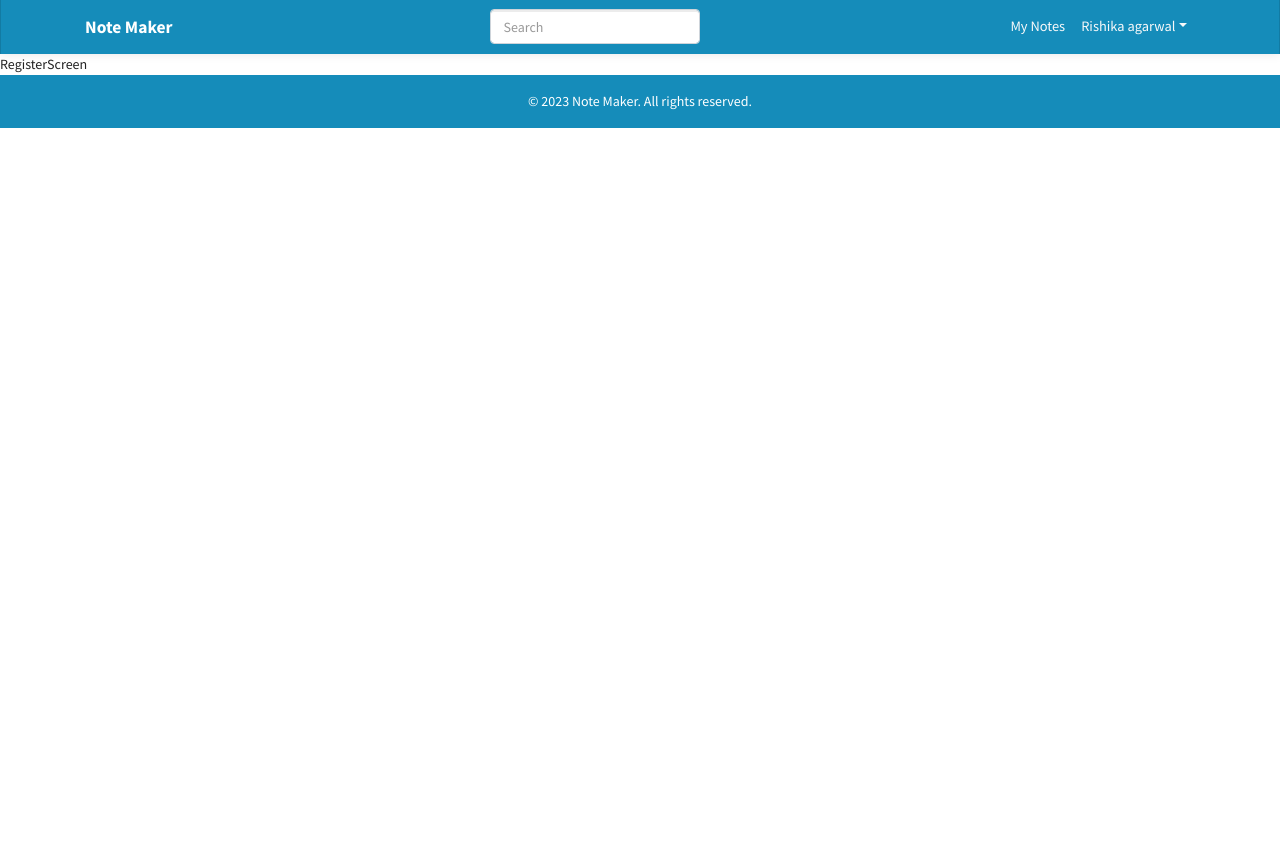
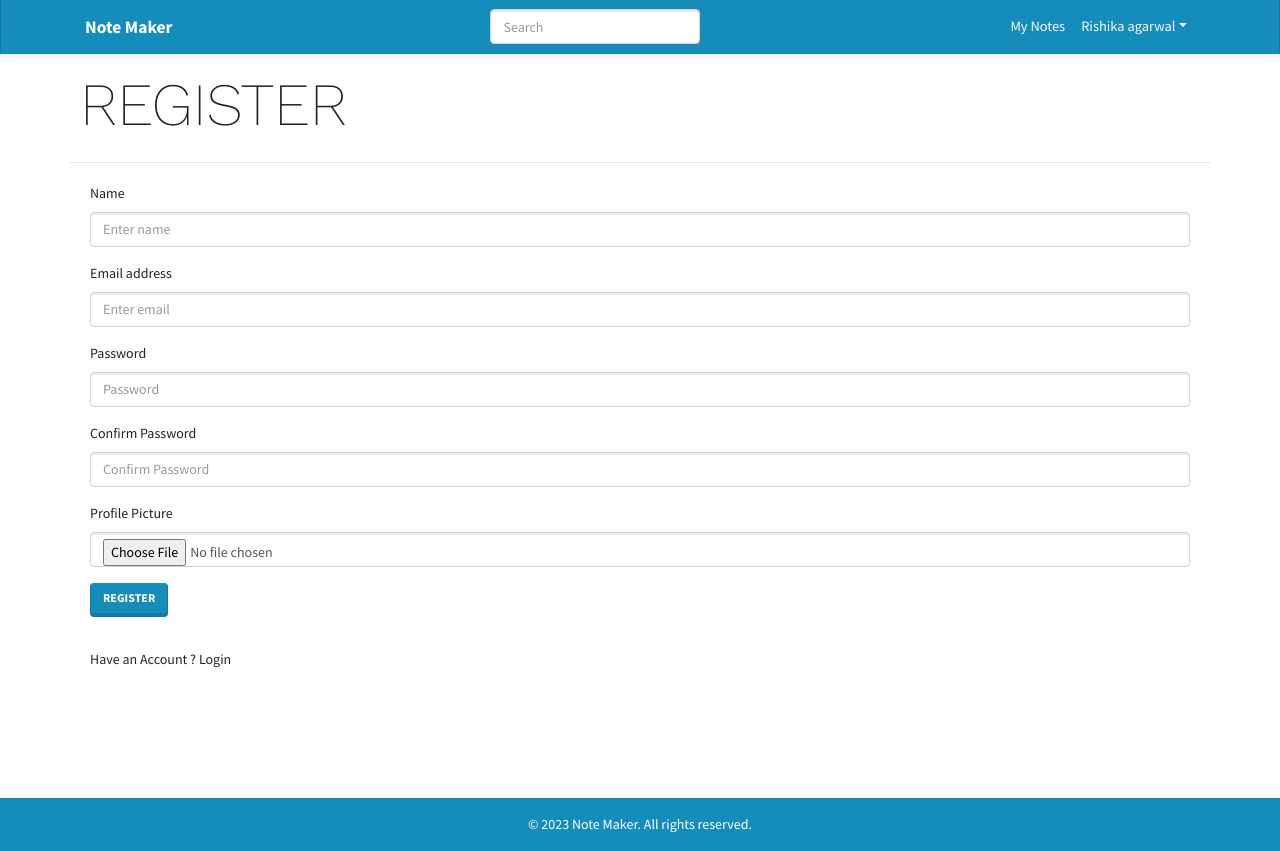
Before and after one commit to Rishika-993/NoteMaker, a React (Create React App) app in the folder frontend/: page /register in a window 1280 px wide. Before the commit the page ends 800 px from the top, so only its background shows below. Built offline with nearby package versions, Linux system fonts and the light colour scheme.

Commit message:
feat: Implement registration screen with form handling, validation, and user feedback

```diff
--- /dev/null
+++ b/frontend/src/screens/RegisterScreen/RegisterScreen.css
@@ -0,0 +1,5 @@
+.loginContainer {
+    display: flex;
+    flex-direction: column;
+    margin: 20px;
+}
--- a/frontend/src/screens/RegisterScreen/RegisterScreen.js
+++ b/frontend/src/screens/RegisterScreen/RegisterScreen.js
@@ -1,8 +1,118 @@
-import React from 'react'
+import { useState } from 'react';
+import MainScreen from '../../components/MainScreen'
+import { Button, Col, Form, Row } from 'react-bootstrap'
+import { Link } from 'react-router-dom'
+import ErrorMessage from '../../components/ErrorMessage';
+import axios from 'axios';
+import Loading from '../../components/Loading';
 
 const RegisterScreen = () => {
+  const [email, setEmail] = useState("");
+  const [name, setName] = useState("");
+  const [pic, setPic] = useState(
+    "https://icon-library.com/images/anonymous-avatar-icon/anonymous-avatar-icon-25.jpg"
+  );
+  const [password, setPassword] = useState("");
+  const [confirmpassword, setConfirmPassword] = useState("");
+  const [message, setMessage] = useState(null);
+  const [picMessage, setPicMessage] = useState(null);
+  const [loading, setLoading] = useState(false);
+  const [error, setError] = useState(false);
+
+  const submitHandler = async (e) => {
+    e.preventDefault();
+    if (password !== confirmpassword) {
+      setMessage("Passwords do not match");
+    } else {
+      setMessage(null);
+      try {
+        const config = {
+          headers: {
+            'Content-type': 'application/json',
+          }
+        };
+        setLoading(true);
+        const { data } = await axios.post('/api/users/', { name, email, password, pic }, config);  //destructuring the data
+        console.log(data);
+        setLoading(false);
+        localStorage.setItem('userInfo', JSON.stringify(data)); //store user info in local
+      } catch (error) {
+        setError(error.response.data.message);
+        setLoading(false);
+      }
+    }
+    console.log(email);
+  }
   return (
-    <div>RegisterScreen</div>
+    <MainScreen title="REGISTER">
+      <div className="loginContainer">
+        {error && <ErrorMessage variant="danger">{error}</ErrorMessage>}
+        {message && <ErrorMessage variant="danger">{message}</ErrorMessage>}
+        {loading && <Loading />}
+        <Form onSubmit={submitHandler}>
+          <Form.Group controlId="name" className="mb-3">
+            <Form.Label>Name</Form.Label>
+            <Form.Control
+              type="name"
+              value={name}
+              placeholder="Enter name"
+              onChange={(e) => setName(e.target.value)}
+            />
+          </Form.Group>
+
+          <Form.Group controlId="formBasicEmail" className="mb-3">
+            <Form.Label>Email address</Form.Label>
+            <Form.Control
+              type="email"
+              value={email}
+              placeholder="Enter email"
+              onChange={(e) => setEmail(e.target.value)}
+            />
+          </Form.Group>
+
+          <Form.Group controlId="formBasicPassword" className="mb-3">
+            <Form.Label>Password</Form.Label>
+            <Form.Control
+              type="password"
+              value={password}
+              placeholder="Password"
+              onChange={(e) => setPassword(e.target.value)}
+            />
+          </Form.Group>
+
+          <Form.Group controlId="confirmPassword" className="mb-3">
+            <Form.Label>Confirm Password</Form.Label>
+            <Form.Control
+              type="password"
+              value={confirmpassword}
+              placeholder="Confirm Password"
+              onChange={(e) => setConfirmPassword(e.target.value)}
+            />
+          </Form.Group>
+
+          {/* {picMessage && (
+            <ErrorMessage variant="danger">{picMessage}</ErrorMessage>
+          )} */}
+          <Form.Group controlId="pic" className="mb-3">
+            <Form.Label>Profile Picture</Form.Label>
+            <Form.Control
+              // onChange={(e) => postDetails(e.target.files[0])}
+              type="file"
+              accept="image/png, image/jpeg"
+            />
+          </Form.Group>
+
+          <Button variant="primary" type="submit">
+            Register
+          </Button>
+        </Form>
+        <Row className="py-3">
+          <Col>
+            Have an Account ? <Link to="/login">Login</Link>
+          </Col>
+        </Row>
+      </div>
+    </MainScreen>
   )
 }
 
```
Also changed, not shown: frontend/src/screens/LoginScreen/LoginScreen.js (+10 -1 lines).
